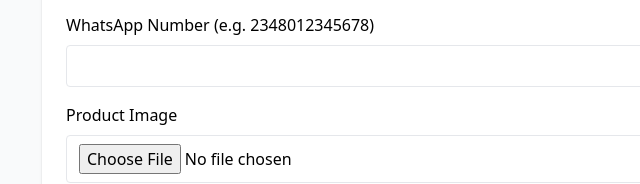
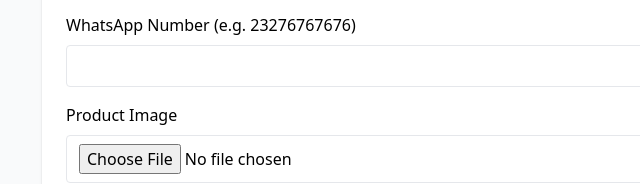
Before and after one commit to bantanzzz/NaYa-Market-, a plain HTML site: page vendor.html in a window 1280 px wide. Shown: the part 497-681 px from the top of the page, 230-870 px from the left. Drawn offline with nearby package versions, Linux system fonts and the light colour scheme.

Commit message:
vendor page changes

```diff
--- a/vendor.html
+++ b/vendor.html
@@ -36,7 +36,7 @@
         <input type="text" id="productLocation" class="border rounded px-3 py-2" required>
       </div>
       <div class="flex flex-col gap-2">
-        <label class="font-medium">WhatsApp Number (e.g. 2348012345678)</label>
+        <label class="font-medium">WhatsApp Number (e.g. 23276767676)</label>
         <input type="text" id="productWhatsApp" class="border rounded px-3 py-2" required pattern="[0-9]{13}">
       </div>
       <div class="flex flex-col gap-2">
```
